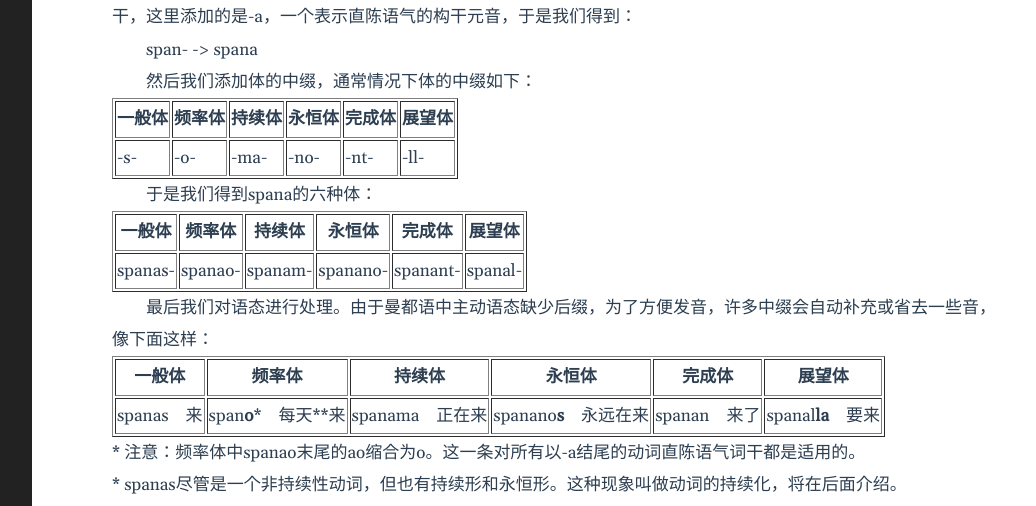
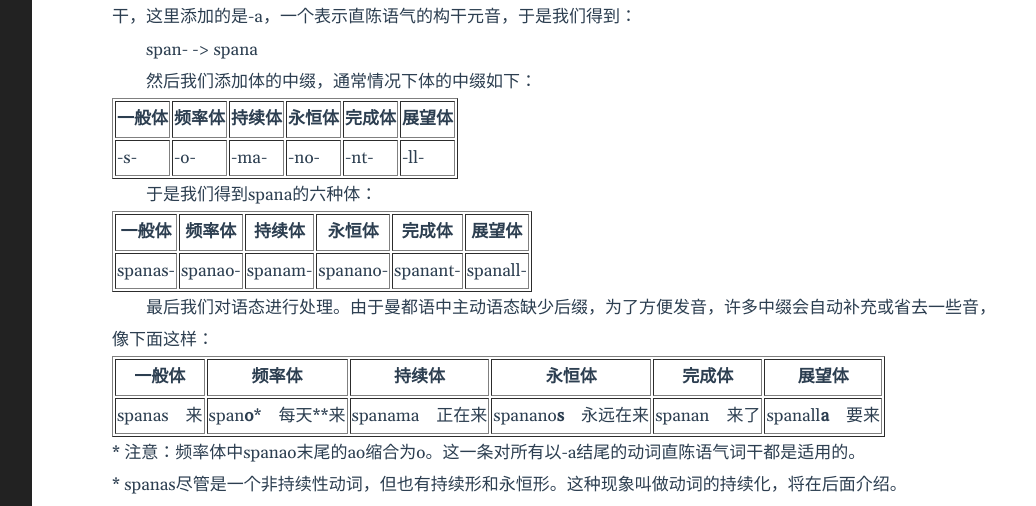
Before and after one commit to WenNianshuo/WenNianshuo.github.io, a Jekyll site: the page built from _posts/2022-01-02-曼都语的动词（一）.md, in a window 1280 px wide and 900 px high, scrolled down 2020 px. Shown: the top 506 px of the window, without its empty margins (188-1224 px from the left). Built offline with Jekyll 4.4.1, drawn with Linux system fonts in a browser that asks for light colours.

Commit message:
Update 2022-01-02-曼都语的动词（一）.md

```diff
--- a/_posts/2022-01-02-曼都语的动词（一）.md
+++ b/_posts/2022-01-02-曼都语的动词（一）.md
@@ -120,7 +120,7 @@ tags:
     <td>spanam-</td>
     <td>spanano-</td>
     <td>spanant-</td>
-    <td>spanal-</td>
+    <td>spanall-</td>
   </tr>
 </table>
 
@@ -141,7 +141,7 @@ tags:
     <td>spanama　正在来</td>
     <td>spanano<b>s</b>　永远在来</td>
     <td>spanan　来了</td>
-    <td>spanal<b>la</b>　要来</td>
+    <td>spanall<b>a</b>　要来</td>
   </tr>
 </table>
 
```
